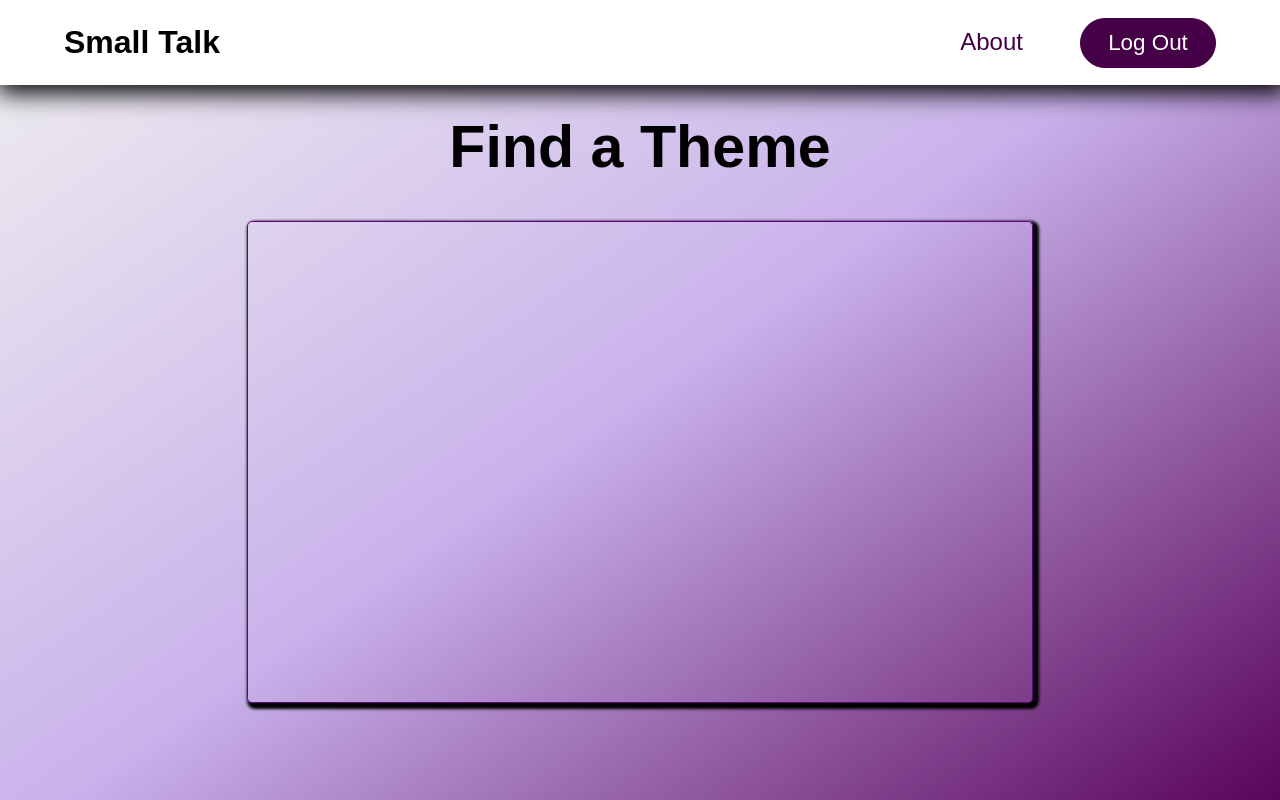
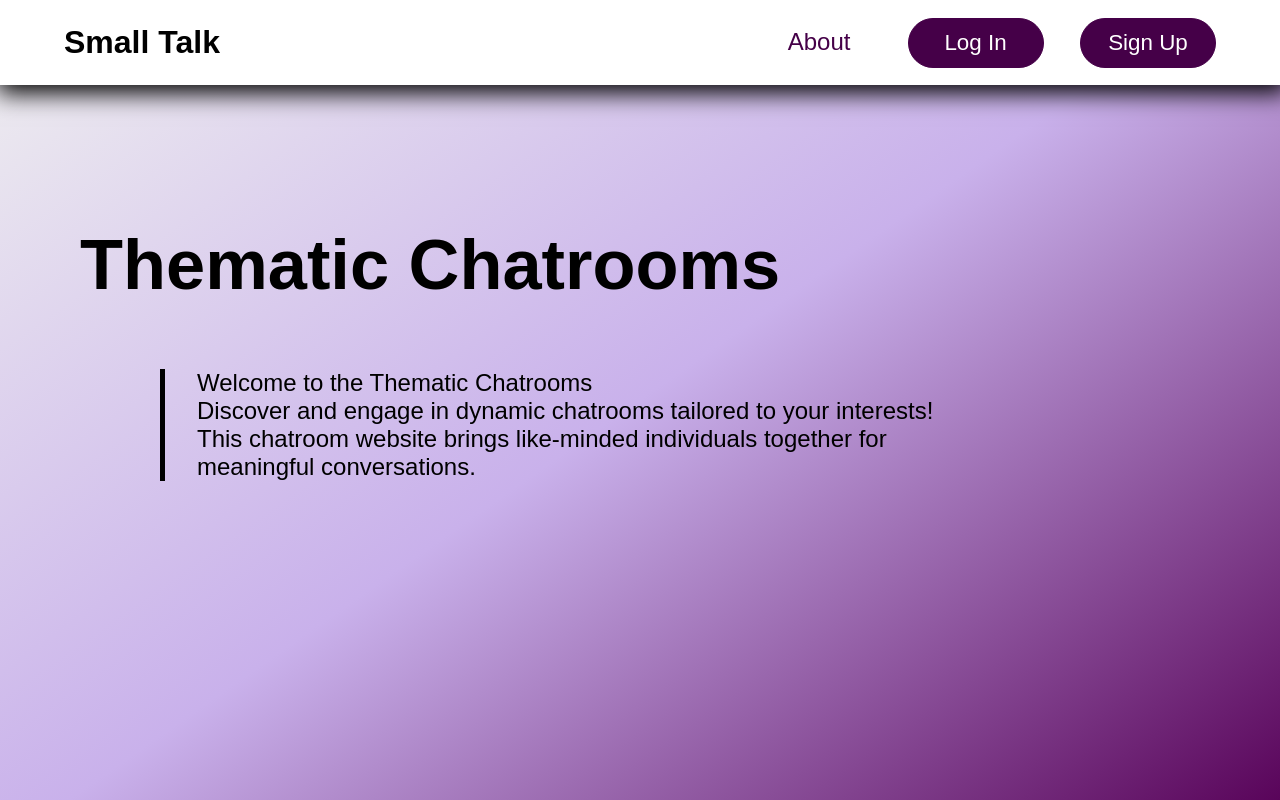
Before and after one commit to leTabs/Thematic-Chat-Rooms, a Flask app: page / in a window 1280 px wide. Run offline with Flask 3, Linux system fonts and the light colour scheme; some libraries are stand-ins or nearby versions.

Commit message:
Update index.html

```diff
--- a/templates/index.html
+++ b/templates/index.html
@@ -1,59 +1,71 @@
-<!-- {% block title %}Small Talk Themantic Chat Rooms|Find Chat Romm{% endblock %} -->
+<!-- {% block title %}Small Talk Themantic Chat Rooms{% endblock %} -->
 
-<!-- altering the base (app wrapper) to the log in panel -->
-{% extends 'base.html'%} {% block content %}
-    <section>
+<!-- altering the base (app wrapper) to the index panel -->
+{% extends 'base.html' %} {% block content %}
+
     <!-- navigation bar -->
     <nav class="index-nav">
         <p class="index-title"><b>Small Talk</b></p>
-            <div>
+        <div class="index-buttons">
             <button class="about">About</button>
-                <!-- the form element, for logging out -->
-                <form action="{{ url_for('logout') }}" method="POST" class="logout">
-                    <button type="submit" id="logout">Log Out</button>
-                </form>
+            <button type="button" id="logInButton">Log In</button>
+            <button type="button" id="signUpButton">Sign Up</button>
         </div>
-
         <!-- moblie nav button -->
         <img src="{{ url_for('static', filename='bars-solid.svg') }}" alt="mobile navigation button" class="mobile-nav-btn">
         <!-- mobile navigation -->
         <div id="mobile-nav-window">
             <p class="about-mobile">About</p>
-                    <form action="{{ url_for('logout') }}" method="POST" class="logout">
-                        <button type="submit" id="logout" class="mobile-logout">Log Out</button>
-                    </form>
+            <button id="logInMobileButton">Log In</button>
+            <button id="signUpMobileButton">Sign Up</button>
             <button class="close-mobile-nav">close</button>
         </div>
     </nav>
     <!-- main section -->
-        <main class="find-chat-main">
-            <h2 class="statement" style="margin-top: 7rem;">Find a Theme</h2>
-            <section class="all-themes">
-                    <form method="get"  acttion="{{url_for('find_chat')}}" action="{{url_for('chatting')}}" class="themes">
-                        <!-- loop of all the themes -->
-                        {% for user in usernames %}
-                        <!-- an element with the theme and a "join" button -->
+    <main class="main-index">
+        <div class="intro">
+            <h2>Thematic Chatrooms</h2>
             <p>
-                            <span>{{user}}</span>
-                            <button type="submit" class="joinButton" name="reciever" value="{{ loop.index }} {{user}}">
-                                Join
-                            </button>
+                Welcome to the Thematic Chatrooms <br />
+                Discover and engage in dynamic chatrooms tailored to your interests! <br />
+                This chatroom website brings like-minded individuals together for <br />meaningful conversations.
             </p>
-                        {% endfor %}
-                    </form>
-            </section>
+        </div>
 
         <div class="about-content">
             <p class="about-text">
-                    This webpage is designed for users with accounts, the platform allows you to effortlessly select from a range of themes to join discussion rooms in an instant. Once inside, you can engage in text-based conversations with other users who've joined the same room. Seamlessly switch between rooms to explore different topics. Create an account through the "Sign Up" process.
+                This webpage is designed for users with accounts, the platform allows you to effortlessly select from a range of themes to join discussion rooms in an instant.<br />
+                Once inside, you can engage in text-based conversations with other users who've joined the same room. Seamlessly switch between rooms to explore different topics. <br />
+                Create an account through the "Sign Up" process.
             </p>
             <button class="about-close">close</button>
         </div>
     </main>
-    </section>
 
     <!-- Javascript inclusion -->
-    <script type="text/javascript">
+    <script>
+        // "Log in" & "Sign up" button destinations
+        const logInButton = document.querySelector('#logInButton')
+        const signUpButton = document.querySelector('#signUpButton')
+
+        logInButton.addEventListener('click', ()=>{
+        location.href="{{ url_for('login') }}"
+        })
+        signUpButton.addEventListener('click', ()=>{
+            location.href="{{ url_for('signup') }}"
+        })
+
+        // Mobile version
+        const logInMobileButton = document.querySelector('#logInMobileButton')
+        const signUpMobileButton = document.querySelector('#signUpMobileButton')
+
+        logInMobileButton.addEventListener('click', ()=>{
+        location.href="{{ url_for('login') }}"})
+
+        signUpMobileButton.addEventListener('click', ()=>{
+            location.href="{{ url_for('signup') }}"
+        })
+
 
     // mobile nav button & "about" segment
 
@@ -61,20 +73,18 @@
     const mobileNavButton = document.querySelector('.mobile-nav-btn')
     const mobileNavWindow = document.getElementById('mobile-nav-window');
     const mobileNavCloseButton = document.querySelector('.close-mobile-nav');
-    const allThemeContainer = document.querySelector('.all-themes');
-    const containerTitle = document.querySelector('.statement')
+    const mainIntroDiv = document.querySelector('.intro')
+    const aboutContent = document.querySelector('.about-content')
     const about = document.querySelector('.about')
-    const aboutContent = document.querySelector('.about-content')
     const aboutClose = document.querySelector('.about-close')
-    const aboutMobile = document.querySelector('.about-mobile')
+
 
     // navigation button
     mobileNavButton.addEventListener('click', ()=>{
         if(mobileNavWindow.style.display != 'block'){
         mobileNavWindow.style.display = 'block';
-        allThemeContainer.style.filter = "blur(8px)";
+        mainIntroDiv.style.filter = "blur(8px)";
         aboutContent.style.display= 'none';
-        containerTitle.style.filter = "blur(8px)";
         mobileNavButton.style.transform = 'rotate(90deg)'
     };
     })
@@ -83,8 +93,7 @@
     const navWindowClosure = function(){
         mobileNavWindow.style.display = 'none';
         mobileNavWindow.style.transform = 'translate(-50%, -50%)';
-        allThemeContainer.style.filter = "blur(0)"
-        containerTitle.style.filter = "blur(0)";
+        mainIntroDiv.style.filter = "blur(0)"
     }
 
     // navigation closure
@@ -95,19 +104,17 @@
     })
 
     // "about" segment opening
+    about.addEventListener('click',()=>{
+        aboutContent.style.display = 'block'
+        mainIntroDiv.style.filter = "blur(8px)"
+    })
+
+    // "about" closure function support
     const aboutWindowClosure = function(){
         aboutContent.style.display = 'none';
         aboutContent.style.transform = 'translate(-50%, -50%)';
-        allThemeContainer.style.filter = "blur(0)"
-        containerTitle.style.filter = "blur(0)";
+        mainIntroDiv.style.filter = "blur(0)"
     }
-
-    // "about" closure function support
-    about.addEventListener('click',()=>{
-        aboutContent.style.display = 'block'
-        allThemeContainer.style.filter = "blur(8px)"
-        containerTitle.style.filter = "blur(8px)";
-    })
 
     // "about" closure
     aboutClose.addEventListener('click', ()=>{
@@ -116,6 +123,7 @@
     })
 
     // mobile "about" opening
+    const aboutMobile = document.querySelector('.about-mobile')
     aboutMobile.addEventListener('click', ()=>{
         mobileNavWindow.style.display = 'none';
         mobileNavButton.style.transform = 'rotate(180deg)'
```
Lines whose indentation alone changed are shown as unchanged.
